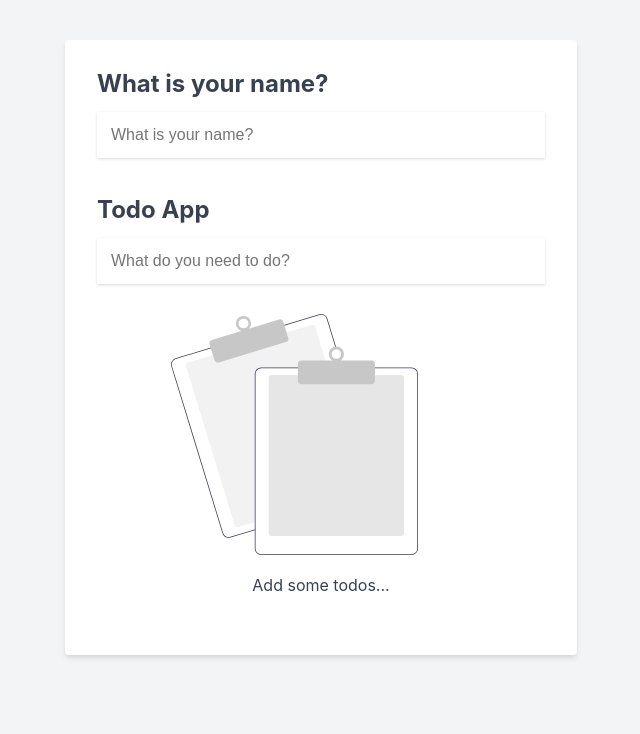
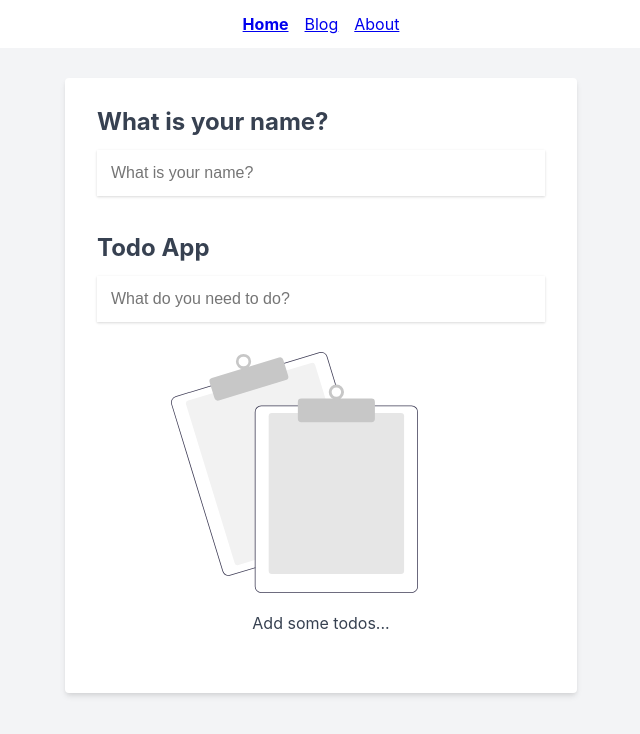
Before and after one commit to ej-agas/react-todo, a React (Create React App) app: page / in a window 1280 px wide. Shown: the top 734 px of the page, without its empty margins (319-959 px from the left). Built offline with nearby package versions, Linux system fonts and the light colour scheme.

Commit message:
Add react router functionality
Signed-off-by: ej-agas <agas.ej09@gmail.com>

```diff
--- a/package.json
+++ b/package.json
@@ -8,8 +8,9 @@
     "@testing-library/user-event": "^12.8",
     "react": "^17.0",
     "react-dom": "^17.0",
+    "react-router-dom": "^6.2",
     "react-scripts": "4.0",
-    "react-transition-group": "^4.4.2",
+    "react-transition-group": "^4.4",
     "web-vitals": "^1.1"
   },
   "scripts": {
--- a/src/App.css
+++ b/src/App.css
@@ -13,7 +13,6 @@ body {
 
 .todo-app-container {
   min-height: 100vh;
-  padding: 10px;
   background: #f3f4f6;
 }
 
@@ -31,6 +30,12 @@ body {
 h2 {
   font-size: 24px;
   font-weight: bold;
+}
+
+.container {
+  margin: auto;
+  padding-top: 24px;
+  max-width: 48rem;
 }
 
 .todo-input {
@@ -158,6 +163,25 @@ h2 {
   margin: 20px 0;
 }
 
+nav {
+  background: white;
+  padding: 16px;
+}
+
+nav ul {
+  display: flex;
+  justify-content: center;
+  margin: auto;
+}
+
+nav ul li:not(:first-child) {
+  margin-left: 16px;
+}
+
+.active {
+  font-weight: bold;
+}
+
 
 /* Transitions */
 
--- a/src/components/App.jsx
+++ b/src/components/App.jsx
@@ -46,7 +46,6 @@ function App() {
         todosFiltered,
       }}
     >
-      <div className="todo-app-container">
       <div className="todo-app">
         <div className="name-container">
           <h2>What is your name?</h2>
@@ -83,7 +82,6 @@ function App() {
           </CSSTransition>
         </SwitchTransition>
       </div>
-      </div>
     </TodosContext.Provider>
   );
 }
--- /dev/null
+++ b/src/components/NavigationBar.jsx
@@ -0,0 +1,37 @@
+import React from 'react';
+import { NavLink } from 'react-router-dom';
+
+export default function NavigationBar() {
+  let activeStyle = 'active';
+
+  return (
+    <nav>
+      <ul>
+        <li>
+          <NavLink
+            to="/"
+            className={({ isActive }) => (isActive ? activeStyle : undefined)}
+          >
+            Home
+          </NavLink>
+        </li>
+        <li>
+          <NavLink
+            to="/blog"
+            className={({ isActive }) => (isActive ? activeStyle : undefined)}
+          >
+            Blog
+          </NavLink>
+        </li>
+        <li>
+          <NavLink
+            to="/about"
+            className={({ isActive }) => (isActive ? activeStyle : undefined)}
+          >
+            About
+          </NavLink>
+        </li>
+      </ul>
+    </nav>
+  );
+}
--- /dev/null
+++ b/src/components/Pages/About.jsx
@@ -0,0 +1,9 @@
+import React from 'react';
+
+export default function About() {
+  return (
+    <div className="container">
+      <p>This is the about page.</p>
+    </div>
+  );
+}
--- /dev/null
+++ b/src/components/Pages/Blog.jsx
@@ -0,0 +1,20 @@
+import React from 'react';
+import { Link } from 'react-router-dom';
+
+export default function Blog() {
+  return (
+    <div className="container">
+      <ul>
+        <li>
+          <Link to="/blog/1">Post One</Link>
+        </li>
+        <li>
+          <Link to="/blog/2">Post Two</Link>
+        </li>
+        <li>
+          <Link to="/blog/3">Post Three</Link>
+        </li>
+      </ul>
+    </div>
+  );
+}
--- /dev/null
+++ b/src/components/Pages/BlogPost.jsx
@@ -0,0 +1,12 @@
+import React from 'react';
+import { useParams } from 'react-router-dom';
+
+export default function BlogPost() {
+  const params = useParams();
+
+  return (
+    <div className="container">
+      <p>This is blog post {params.id}</p>
+    </div>
+  );
+}
--- /dev/null
+++ b/src/components/Pages/NoMatch.jsx
@@ -0,0 +1,9 @@
+import React from 'react';
+
+export default function NoMatch() {
+  return (
+    <div className="container">
+      <h1>Page not found.</h1>
+    </div>
+  );
+}
--- /dev/null
+++ b/src/components/Root.jsx
@@ -0,0 +1,38 @@
+import React from 'react';
+import App from './App';
+import NavigationBar from './NavigationBar';
+import { BrowserRouter as Router, Routes, Route } from 'react-router-dom';
+import About from './Pages/About';
+import NoMatch from './Pages/NoMatch';
+import Blog from './Pages/Blog';
+import BlogPost from './Pages/BlogPost';
+
+export default function Root() {
+  const routes = [
+    { path: '/', name: 'Home', Component: App, exact: true },
+    { path: '/blog', name: 'Blog', Component: Blog, exact: false },
+    { path: '/blog/:id', name: 'Blog Post', Component: BlogPost, exact: false },
+    { path: '/about', name: 'About Page', Component: About, exact: false },
+    { path: '*', name: '404 page', Component: NoMatch, exact: false },
+  ];
+
+  return (
+    <Router>
+      <div className="todo-app-container">
+        <NavigationBar />
+        <div className="content">
+          <Routes>
+            {routes.map(({ path, Component, exact }) => (
+              <Route
+                key={path}
+                path={path}
+                element={<Component />}
+                exact={exact}
+              />
+            ))}
+          </Routes>
+        </div>
+      </div>
+    </Router>
+  );
+}
--- a/src/index.js
+++ b/src/index.js
@@ -1,12 +1,12 @@
 import React from 'react';
 import ReactDOM from 'react-dom';
 import './index.css';
-import App from './components/App';
 import reportWebVitals from './reportWebVitals';
+import Root from './components/Root';
 
 ReactDOM.render(
   <React.StrictMode>
-    <App />
+    <Root />
   </React.StrictMode>,
   document.getElementById('root')
 );
```
Also changed, not shown: 1 other file (tests, documents, lock files or other folders). Lines whose indentation alone changed are shown as unchanged.
